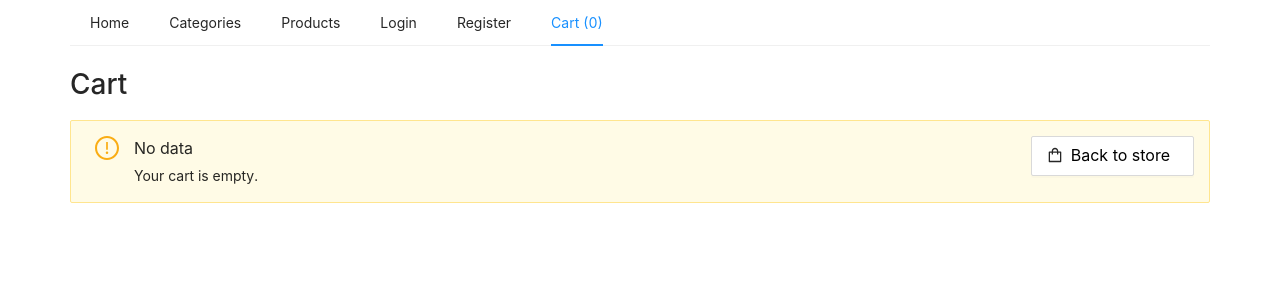
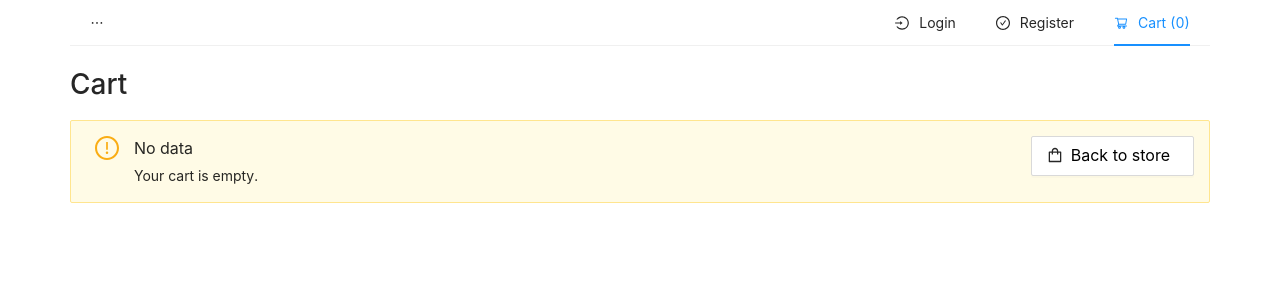
Before and after one commit to markorusic/webstore-frontend, a React (Create React App) app: page /cart in a window 1280 px wide. Shown: the top 300 px of the page. Built offline with nearby package versions, Linux system fonts and the light colour scheme.

Commit message:
refactor auth redirect flow

```diff
--- a/src/components/customer/customer-app.tsx
+++ b/src/components/customer/customer-app.tsx
@@ -1,5 +1,6 @@
 import React from 'react'
 import { Route } from 'react-router-dom'
+import { withAuth, withUnauth } from './utils'
 import { Home } from '../../pages'
 import { Cart } from '../../pages/cart'
 import { Categories } from '../../pages/categories'
@@ -8,10 +9,10 @@ import { Products } from '../../pages/products'
 import { Product } from '../../pages/products/[id]'
 import { Profile } from '../../pages/profile'
 import { Register } from '../../pages/register'
-import {
-  AuthenticatedCustomerRoute,
-  UnauthenticatedCustomerRoute
-} from './customer-private-route'
+
+const AuthenticatedProfile = withAuth(Profile)
+const UnauthenticatedLogin = withUnauth(Login)
+const UnauthenticatedRegister = withUnauth(Register)
 
 export const CustomerApp = () => {
   return (
@@ -31,15 +32,15 @@ export const CustomerApp = () => {
       <Route path="/categories">
         <Categories />
       </Route>
-      <UnauthenticatedCustomerRoute path="/register">
-        <Register />
-      </UnauthenticatedCustomerRoute>
-      <UnauthenticatedCustomerRoute path="/login">
-        <Login />
-      </UnauthenticatedCustomerRoute>
-      <AuthenticatedCustomerRoute path="/profile">
-        <Profile />
-      </AuthenticatedCustomerRoute>
+      <Route path="/register">
+        <UnauthenticatedRegister />
+      </Route>
+      <Route path="/login">
+        <UnauthenticatedLogin />
+      </Route>
+      <Route path="/profile">
+        <AuthenticatedProfile />
+      </Route>
     </>
   )
 }
--- a/src/components/customer/customer-private-route.tsx
+++ /dev/null
@@ -1,50 +0,0 @@
-import { FC } from 'react'
-import { Redirect, Route, RouteProps } from 'react-router-dom'
-import { useCustomer } from '../../services/customer-service'
-
-export const AuthenticatedCustomerRoute: FC<RouteProps> = ({
-  children,
-  ...rest
-}) => {
-  const [customer] = useCustomer()
-  return (
-    <Route
-      {...rest}
-      render={({ location }) =>
-        customer ? (
-          children
-        ) : (
-          <Redirect
-            to={{
-              pathname: '/login',
-              state: { from: location }
-            }}
-          />
-        )
-      }
-    />
-  )
-}
-
-export const UnauthenticatedCustomerRoute: FC<RouteProps> = ({
-  children,
-  ...rest
-}) => {
-  const [customer] = useCustomer()
-  return (
-    <Route
-      {...rest}
-      render={() =>
-        customer ? (
-          <Redirect
-            to={{
-              pathname: '/profile'
-            }}
-          />
-        ) : (
-          children
-        )
-      }
-    />
-  )
-}
--- a/src/components/customer/page-container.tsx
+++ b/src/components/customer/page-container.tsx
@@ -1,27 +1,42 @@
-import React, { FC } from 'react'
+import React, { FC, ReactNode } from 'react'
 import { Link, useLocation } from 'react-router-dom'
 import { Menu } from 'antd'
 import { useCustomer } from '../../services/customer-service'
 import { useCart } from '../../services/cart-service'
+import {
+  CheckCircleOutlined,
+  HomeOutlined,
+  LoginOutlined,
+  ShoppingCartOutlined,
+  ShoppingOutlined,
+  UnorderedListOutlined,
+  UserOutlined
+} from '@ant-design/icons'
+import { locale } from '../../localization'
 
 export interface NavLink {
   title: string
   path: string
+  icon?: ReactNode
 }
 
 const baseItems: NavLink[] = [
-  { title: 'Home', path: '/' },
-  { title: 'Categories', path: '/categories' },
-  { title: 'Products', path: '/products' }
+  { title: locale.home, path: '/', icon: <HomeOutlined /> },
+  {
+    title: locale.categories,
+    path: '/categories',
+    icon: <UnorderedListOutlined />
+  },
+  { title: locale.products, path: '/products', icon: <ShoppingOutlined /> }
 ]
 
 const authenticatedCustomerItems: NavLink[] = [
-  { title: 'Profile', path: '/profile' }
+  { title: locale.profile, path: '/profile', icon: <UserOutlined /> }
 ]
 
 const unauthenticatedCustomerItems: NavLink[] = [
-  { title: 'Login', path: '/login' },
-  { title: 'Register', path: '/register' }
+  { title: locale.login, path: '/login', icon: <LoginOutlined /> },
+  { title: locale.register, path: '/register', icon: <CheckCircleOutlined /> }
 ]
 
 export const PageContainer: FC = ({ children }) => {
@@ -31,26 +46,31 @@ export const PageContainer: FC = ({ children }) => {
 
   return (
     <div className="page-content-container">
+      <div className="customer-top-menu-container">
         <Menu selectedKeys={[location.pathname]} mode="horizontal">
           {baseItems.map(item => (
-          <Menu.Item key={item.path}>
+            <Menu.Item key={item.path} icon={item.icon}>
               <Link to={item.path}>{item.title}</Link>
             </Menu.Item>
           ))}
+        </Menu>
 
+        <Menu selectedKeys={[location.pathname]} mode="horizontal">
           {(customer
             ? authenticatedCustomerItems
             : unauthenticatedCustomerItems
           ).map(item => (
-          <Menu.Item key={item.path}>
+            <Menu.Item key={item.path} icon={item.icon}>
               <Link to={item.path}>{item.title}</Link>
             </Menu.Item>
           ))}
-
-        <Menu.Item key="/cart">
-          <Link to="/cart">Cart ({cart.totalItems})</Link>
+          <Menu.Item key="/cart" icon={<ShoppingCartOutlined />}>
+            <Link to="/cart">
+              {locale.cart} ({cart.totalItems})
+            </Link>
           </Menu.Item>
         </Menu>
+      </div>
 
       <div className="py-16">{children}</div>
     </div>
--- /dev/null
+++ b/src/components/customer/utils.tsx
@@ -0,0 +1,23 @@
+import React from 'react'
+import { Redirect } from 'react-router-dom'
+import { useCustomer } from '../../services/customer-service'
+
+export function withAuth<T>(Component: React.ComponentType<T>) {
+  return function ProtectedComponent(props: T) {
+    const [customer] = useCustomer()
+    if (!customer) {
+      return <Redirect to={{ pathname: '/login' }} />
+    }
+    return <Component {...props} />
+  }
+}
+
+export function withUnauth<T>(Component: React.ComponentType<T>) {
+  return function ProtectedComponent(props: T) {
+    const [customer] = useCustomer()
+    if (customer) {
+      return <Redirect to={{ pathname: '/profile' }} />
+    }
+    return <Component {...props} />
+  }
+}
--- a/src/index.css
+++ b/src/index.css
@@ -4,6 +4,16 @@
 .page-content-container {
   max-width: 1140px;
   margin: 0 auto;
+}
+
+.customer-top-menu-container {
+  display: flex;
+  justify-content: space-between;
+  border-bottom: 1px solid #f0f0f0;
+}
+
+.customer-top-menu-container .ant-menu-horizontal {
+  border: none !important;
 }
 
 .image-card-bg-container {
--- a/src/localization/index.ts
+++ b/src/localization/index.ts
@@ -5,6 +5,9 @@ export const locale = {
   addToCart: 'Add to cart',
   categories: 'Categories',
   register: 'Register',
+  login: 'Login',
+  logout: 'Logout',
+  profile: 'Profile',
   selectCategory: 'Select category',
   searchForCategory: 'Search for category',
   selectSort: 'Select sort type',
--- a/src/pages/login.tsx
+++ b/src/pages/login.tsx
@@ -1,10 +1,11 @@
 import { LoginOutlined } from '@ant-design/icons'
 import { notification } from 'antd'
 import React from 'react'
-import { useHistory, useLocation } from 'react-router-dom'
+import { useLocation } from 'react-router-dom'
 import * as yup from 'yup'
 import { PageContainer } from '../components/customer/page-container'
 import { Form, SubmitButton, TextInput } from '../components/shared/form'
+import { locale } from '../localization'
 import { useCustomer } from '../services/customer-service'
 import { CustomerDto, CustomerLoginRequestDto } from '../types/dto'
 
@@ -15,7 +16,6 @@ const validationSchema = yup.object().shape({
 
 export const Login = () => {
   const [, { login }] = useCustomer()
-  const history = useHistory()
   const location = useLocation<CustomerDto | undefined>()
 
   const initialValues: CustomerLoginRequestDto = {
@@ -25,19 +25,17 @@ export const Login = () => {
 
   return (
     <PageContainer>
-      <h1>Login</h1>
+      <h1>{locale.login}</h1>
       <Form
         initialValues={initialValues}
         validationSchema={validationSchema}
-        onSubmit={(values, actions) =>
+        onSubmit={values =>
           login(values)
             .then(() => {
-              actions.resetForm()
               notification.open({
                 type: 'success',
                 message: 'Successfully logged in!'
               })
-              history.push('/profile')
             })
             .catch((err: any) => {
               notification.open({
@@ -51,7 +49,7 @@ export const Login = () => {
         <TextInput label="Password" name="password" type="password" />
         <br />
         <SubmitButton type="primary" size="large" icon={<LoginOutlined />}>
-          Login
+          {locale.login}
         </SubmitButton>
       </Form>
     </PageContainer>
--- a/src/pages/profile.tsx
+++ b/src/pages/profile.tsx
@@ -1,11 +1,20 @@
+import { LogoutOutlined } from '@ant-design/icons'
+import { Button } from 'antd'
+import React from 'react'
 import { PageContainer } from '../components/customer/page-container'
+import { locale } from '../localization'
 import { useCustomer } from '../services/customer-service'
 
 export const Profile = () => {
-  const [customer] = useCustomer()
+  const [customer, { logout }] = useCustomer()
   return (
     <PageContainer>
-      <h1>Profile</h1>
+      <div className="space-between">
+        <h1>{locale.profile}</h1>
+        <Button danger onClick={logout} icon={<LogoutOutlined />}>
+          {locale.logout}
+        </Button>
+      </div>
       <pre>{JSON.stringify(customer, null, 2)}</pre>
     </PageContainer>
   )
--- a/src/pages/register.tsx
+++ b/src/pages/register.tsx
@@ -44,7 +44,6 @@ export const Register = () => {
           customerService
             .register(values)
             .then(customer => {
-              actions.resetForm()
               notification.open({
                 type: 'success',
                 message: 'Successfully registered!',
```
Lines whose indentation alone changed are shown as unchanged.
